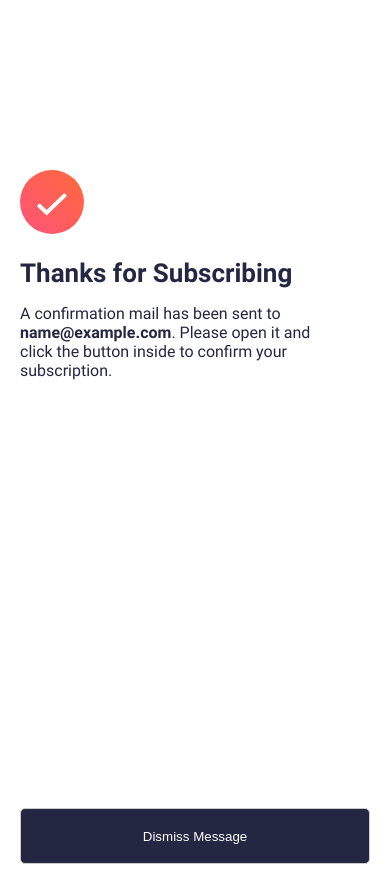
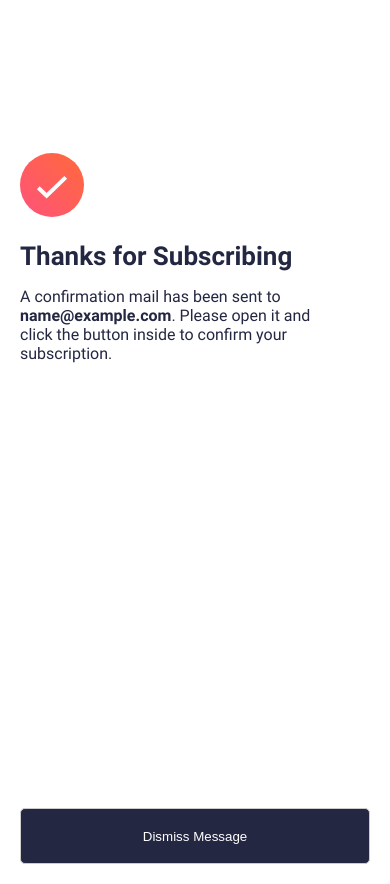
Before and after one commit to Michael-B-Ahiale/Newsletter-Subscription-Form, a website: page src/index.html in a window 390 px wide. Both pictures are taken after typing "name@example.com" into the empty fields and a click on the button "Subscribe to monthly newsletter". Drawn offline with Linux system fonts and the light colour scheme.

Commit message:
feat: responsive design refinement

```diff
--- a/src/styles.css
+++ b/src/styles.css
@@ -264,6 +264,7 @@ figure {
   .success-message {
     width: 100%;   /* Full width on smaller screens */
     padding: 20px; /* Adjusted padding for smaller screens */
+    height: 100vh;
   }
 
   .success {
@@ -271,10 +272,11 @@ figure {
     display: flex;
     flex-direction: column;
     justify-content: space-between;
+    box-sizing: border-box;
 
     header{
       width: 90%;
-      margin-top: 40%;
+      margin-top: 35%;
     }
 
     button{
```
